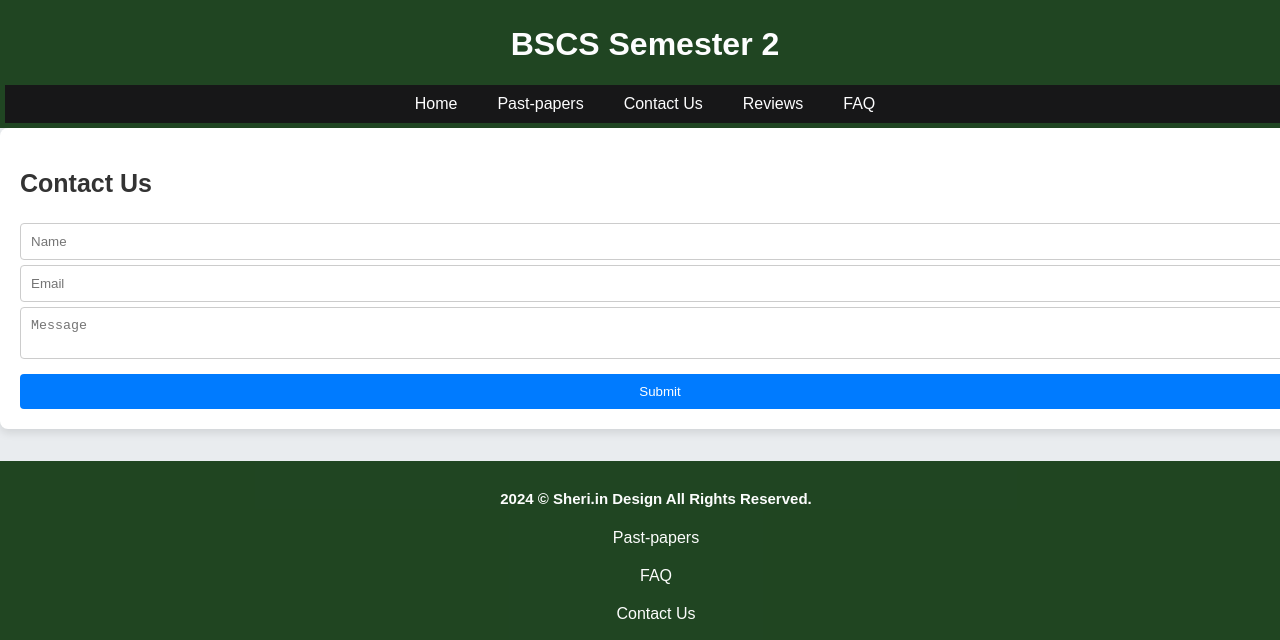
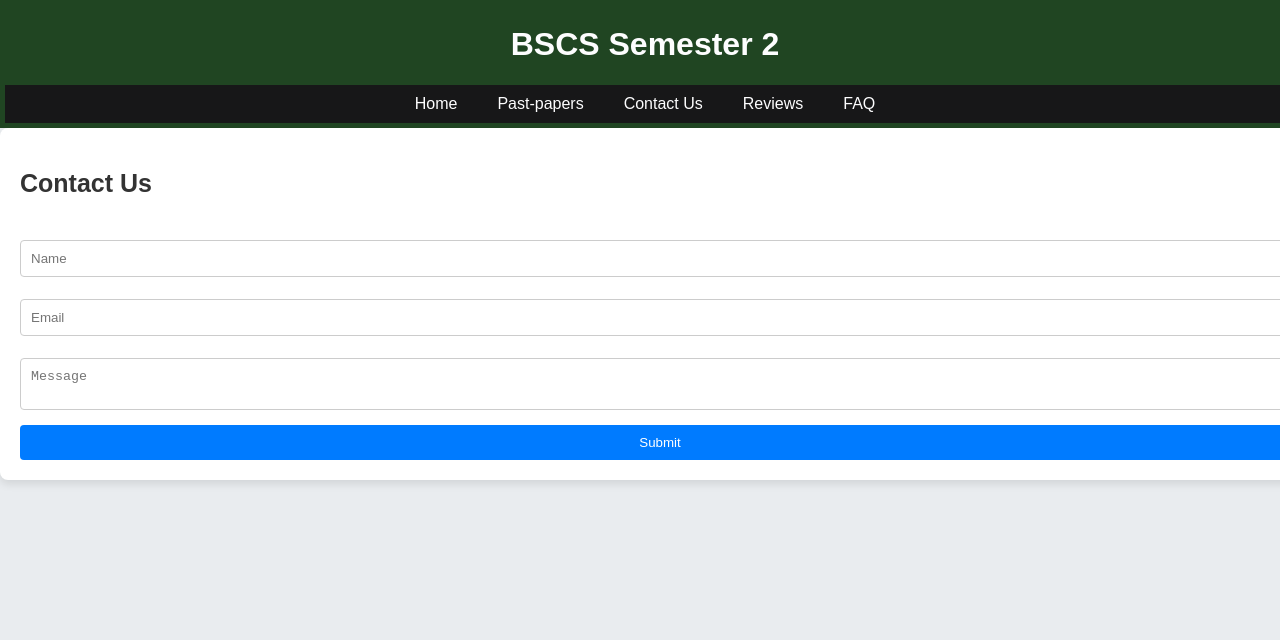
Before and after one commit to sheri-khan/Bscs-sem2_pu, a website: page contact.html in a window 1280 px wide. Shown: the top 640 px of the page. Drawn offline with nearby package versions, Linux system fonts and the light colour scheme; a web font is replaced by a local one.

Commit message:
contact form setting

```diff
--- a/styles.css
+++ b/styles.css
@@ -229,7 +229,7 @@ label {
 
 input, textarea, select {
     padding: 10px;
-    margin-top: 5px;
+    margin-top: 22px;
     border: 1px solid #ccc;
     border-radius: 4px;
     width: 100%; /* Ensure input elements fit the screen width */
@@ -302,6 +302,9 @@ footer {
     border-radius: 8px;
     box-shadow: 0 4px 8px rgba(0, 0, 0, 0.1);
     width: 100%; /* Ensure sections fit the screen width */
+}
+.contact-section{
+    margin-bottom: 357px;
 }
 
 .review-item {
@@ -427,6 +430,7 @@ footer {
     input, textarea, select, button {
         font-size: 14px;
         padding: 8px;
+
     }
 
     footer {
```
Also changed, not shown: contact.html (+1 -0 lines).
